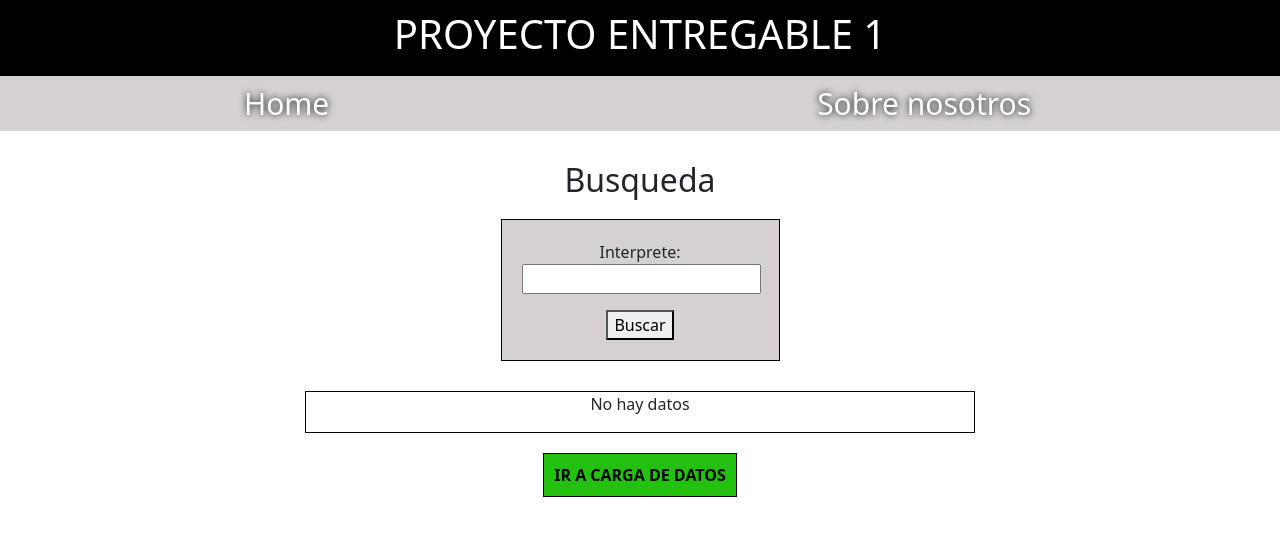
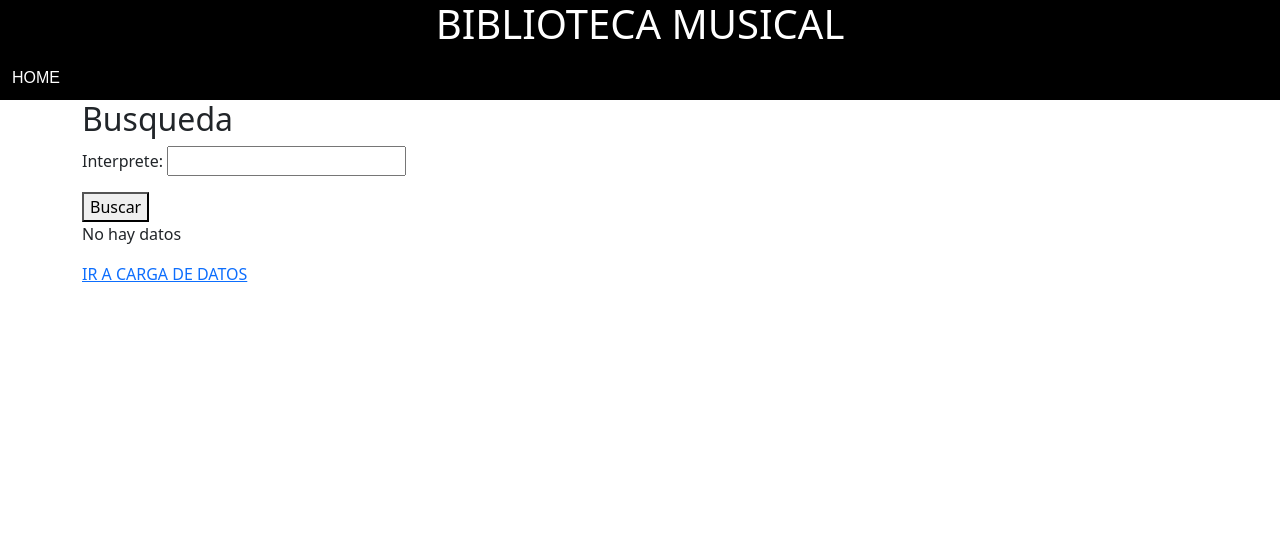
Before and after one commit to chazabersuit/ENTREGA1_CHAZARRETA, a Django app: page /busqueda/ in a window 1280 px wide. Shown: the top 536 px of the page. Run offline with Django 4.2, Linux system fonts and the light colour scheme; data that the repository does not hold is empty.

Commit message:
se modica CSS

```diff
--- /dev/null
+++ b/datos/static/biblioteca_musical.css
@@ -0,0 +1,58 @@
+/* INICIO MENU DESPLEGABLE */
+
+.index_div {
+    background-color: #000;
+    color: #fff;
+}
+
+.index_div h1 {
+    text-align: center;
+}
+
+#header {
+    margin: auto;
+    font-family: Arial, Helvetica, sans-serif;
+}
+
+ul,
+ol {
+    list-style: none;
+}
+
+.nav>li {
+    float: left;
+}
+
+.nav li a {
+    background-color: #000;
+    color: #fff;
+    text-decoration: none;
+    padding: 10px 12px;
+    display: block;
+}
+
+.nav li a:hover {
+    background-color: #434343;
+}
+
+.nav li ul {
+    display: none;
+    position: absolute;
+    min-width: 140px;
+}
+
+.nav li:hover>ul {
+    display: block;
+}
+
+.nav li ul li {
+    position: relative;
+}
+
+.nav li ul li ul {
+    right: -140px;
+    top: 0px;
+}
+
+
+/* FIN MENU DESPLEGABLE */
--- a/datos/static/index.css
+++ /dev/null
@@ -1,64 +0,0 @@
-.index_div {
-    background-color: black;
-    padding: 10px 10px;
-}
-
-.index {
-    color: white;
-    text-align: center;
-    font-size: 40px;
-}
-
-.link {
-    color: white;
-    text-decoration: none;
-    font-size: 30px;
-    text-shadow: 0px 0px 7px black;
-}
-
-.nav {
-    background-color: rgb(213, 209, 208);
-    padding: 5px;
-}
-
-.main {
-    margin-top: 30px;
-}
-
-.h2_centro {
-    text-align: center;
-    margin: 20px;
-}
-
-.div_ingreso_padre {
-    text-align: center;
-}
-
-.div_ingreso {
-    width: 25%;
-    margin: 0 auto;
-    background-color: rgb(213, 209, 208);
-    padding: 20px 20px;
-    border: 1px solid black
-}
-
-.boton_link {
-    text-align: center;
-    margin-top: 30px;
-}
-
-.boton_link a {
-    color: black;
-    text-decoration: none;
-    border: 1px solid black;
-    padding: 10px;
-    background-color: rgb(36, 192, 16);
-    font-weight: bold;
-}
-
-.div_tabla {
-    border: 1px solid black;
-    text-align: center;
-    margin: 30px auto;
-    width: 60%;
-}
--- a/datos/template/base.html
+++ b/datos/template/base.html
@@ -7,7 +7,7 @@
     <meta http-equiv="X-UA-Compatible" content="IE=edge">
     <meta name="viewport" content="width=device-width, initial-scale=1.0">
     <title>Bienvenido</title>
-    <link rel="stylesheet" href={% static 'index.css' %}>
+    <link rel="stylesheet" href={% static 'biblioteca_musical.css' %}>
     <!-- CSS only -->
     <link href="https://cdn.jsdelivr.net/npm/bootstrap@5.2.0-beta1/dist/css/bootstrap.min.css" rel="stylesheet" integrity="sha384-0evHe/X+R7YkIZDRvuzKMRqM+OrBnVFBL6DOitfPri4tjfHxaWutUpFmBp4vmVor" crossorigin="anonymous">
     <!-- JavaScript Bundle with Popper -->
@@ -15,20 +15,28 @@
 </head>
 
 <body>
+    <!--INICIO MENU DESPLEGABLE-->
     <div class="index_div">
-        <h1 class="index">PROYECTO ENTREGABLE 1</h1>
+        <h1>BIBLIOTECA MUSICAL</h1>
+        <div id="header">
+            <ul class="nav">
+                <li><a href={% url 'index' %}>HOME</a>
+                    <ul>
+                        <li><a href="">SERVICIOS</a>
+                            <ul>
+                                <li><a href={% url 'cargar' %}>CARGAR DATOS</a></li>
+                                <li><a href={% url 'busqueda' %}>LISTADO DATOS</a></li>
+                            </ul>
+                        </li>
+                        <li><a href={% url 'sobre_nosotros' %}>SOBRE NOSOTROS</a></li>
+                    </ul>
+                </li>
+
+            </ul>
+        </div>
     </div>
+    <!--FIN MENU DESPLEGABLE-->
 
-    <nav>
-        <ul class="nav  nav-fill ">
-            <li class="nav-item ">
-                <a class="link" href={% url 'index' %}>Home</a>
-            </li>
-            <li class="nav-item">
-                <a class="link" href={% url 'sobre_nosotros' %}>Sobre nosotros</a>
-            </li>
-        </ul>
-    </nav>
     <div class="container main">
         {% block centro_web%} {% endblock%}
     </div>
--- a/datos/template/busqueda.html
+++ b/datos/template/busqueda.html
@@ -20,6 +20,7 @@
                 <th scope="col" class="table_index"><strong>Album</strong></th>
                 <th scope="col" class="table_index"><strong>Año</strong></th>
                 <th scope="col" class="table_index"><strong>Link</strong></th>
+                <th scope="col" class="table_index"><strong>Accion</strong></th>
             </tr>
             {% for objeto in listado_busqueda %}
             <tr>
@@ -28,6 +29,10 @@
                 <td class="table_index">{{objeto.año}}</td>
                 <td class="table_index">
                     <a href={{objeto.link}} target="_blank">{{objeto.link}}</a></td>
+                <td>
+                    <a href={% url 'editar' objeto.id %}>Editar</a>
+                    <a href={% url 'eliminar' objeto.id %}>Eliminar</a>
+                </td>
             </tr>
             {% endfor %}
         </table>
--- a/datos/urls.py
+++ b/datos/urls.py
@@ -1,10 +1,13 @@
 from django import views
 from django.urls import path
-from .views import busqueda, index, sobre_nosotros
+from .views import busqueda, index, sobre_nosotros, editar, eliminar,cargar
 
 
 urlpatterns = [
     path('',index ,name='index'),
+    path('cargar/',cargar, name='cargar'),
     path('busqueda/',busqueda, name='busqueda'),
     path('sobre_nosotros/',sobre_nosotros, name='sobre_nosotros'),
+    path('editar/<int:id>/',editar, name='editar'),
+    path('eliminar/<int:id>/',eliminar, name='eliminar'),
 ]
--- a/datos/views.py
+++ b/datos/views.py
@@ -6,6 +6,9 @@ from datos.models import Videos
 
 # Create your views here.
 def index(request):
+    return render(request,'index.html',{})
+
+def cargar(request):
     formulario_ingreso=Formulario_Ingreso()
     if request.method == 'POST':
         form= Formulario_Ingreso(request.POST)
@@ -15,8 +18,8 @@ def index(request):
             datos_artista.save()
             return redirect('busqueda')
         else:
-            return render(request,'index.html',{'formulario_ingreso':form})
-    return render(request,'index.html',{'formulario_ingreso':formulario_ingreso})
+            return render(request,'cargar.html',{'formulario_ingreso':form})
+    return render(request,'cargar.html',{'formulario_ingreso':formulario_ingreso})
 
 
 def sobre_nosotros(request):
@@ -32,3 +35,25 @@ def busqueda(request):
     else:
         listado_busqueda=Videos.objects.all()
     return render(request,'busqueda.html',{'formulario_busqueda':formulario_busqueda,'listado_busqueda':listado_busqueda})
+
+def editar(request, id):
+    dato= Videos.objects.get(id=id)
+    if request.method=='POST':
+        form=Formulario_Ingreso(request.POST)
+        if form.is_valid():
+            dato.interprete=form.cleaned_data.get('interprete')
+            dato.album=form.cleaned_data.get('album')
+            dato.año=form.cleaned_data.get('año')
+            dato.link=form.cleaned_data.get('link')
+            dato.save()
+            return redirect('busqueda')
+        else:
+            return render(request,'editar.html',{'form':form,'dato':dato})
+
+    formulario=Formulario_Ingreso(initial={'interprete':dato.interprete,'album':dato.album,'año':dato.año,'link':dato.link})
+    return render(request,'editar.html',{'formulario':formulario,'dato':dato})
+
+def eliminar(request,id):
+    dato=Videos.objects.get(id=id)
+    dato.delete()
+    return redirect('busqueda')
```
Also changed, not shown: datos/template/cargar.html (added, +19 -0 lines), datos/template/editar.html (added, +21 -0 lines), datos/template/index.html (+2 -19 lines).
